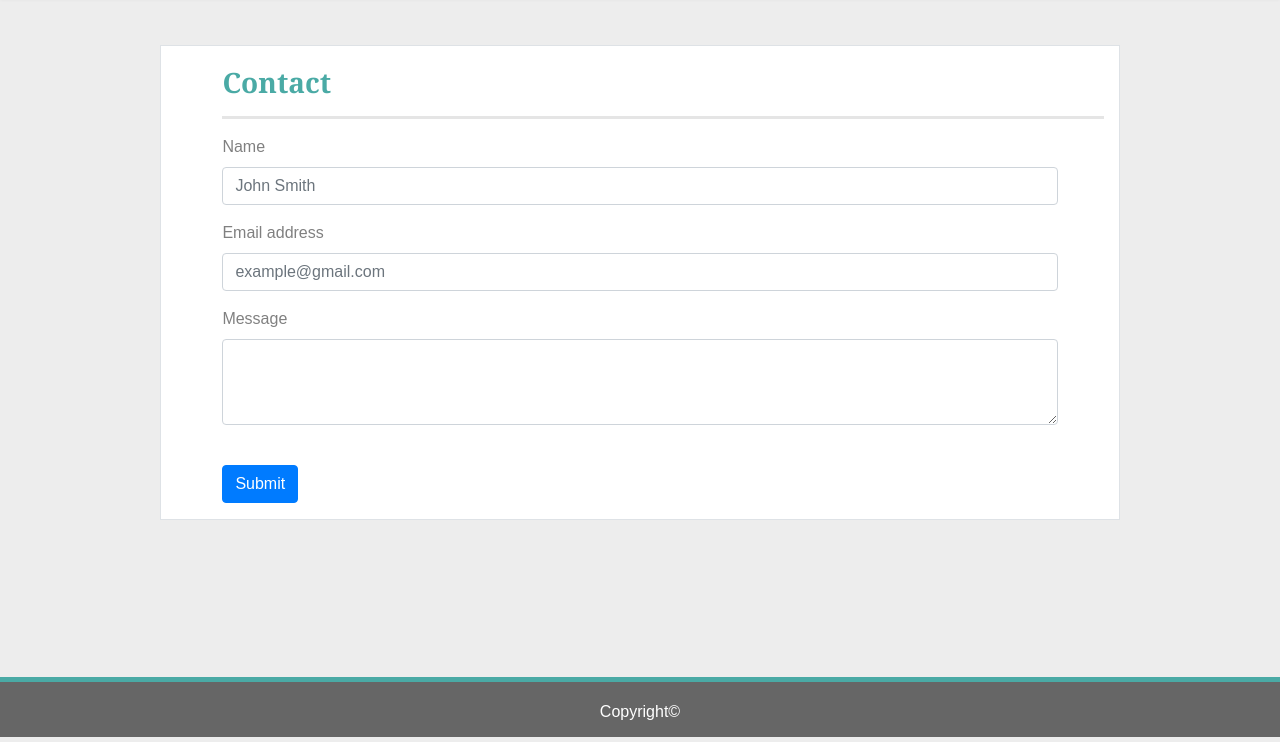
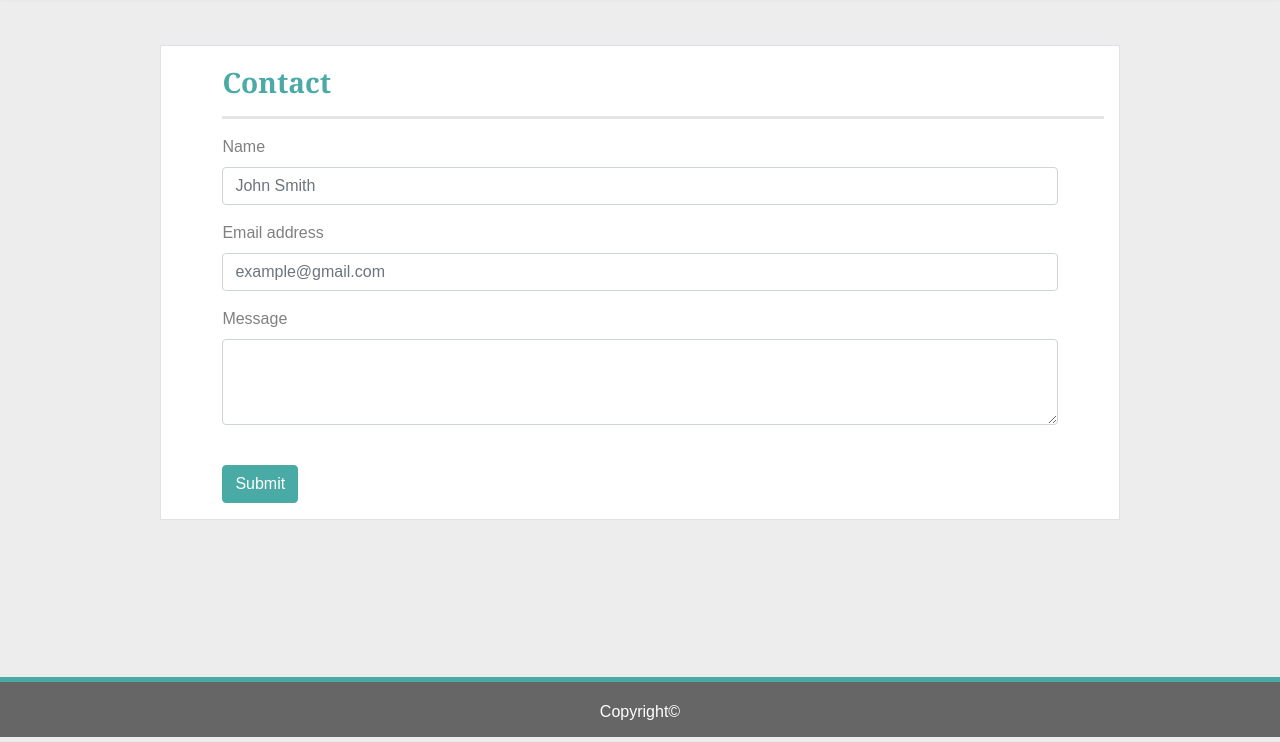
Before and after one commit to xlmnope/Basic-Portfolio, a plain HTML site: page contact.html in a window 1280 px wide. Shown: the part 63-805 px from the top of the page. Drawn offline with nearby package versions, Linux system fonts and the light colour scheme.

Commit message:
submit btn css styling

```diff
--- a/assets/css/style.css
+++ b/assets/css/style.css
@@ -42,6 +42,11 @@ h3 {
   padding: .5% 5% 1% 5%;
 }
 
+.btn-primary {
+  background-color:  #4aaaa5;
+  color: white;
+  border-color: #4aaaa5;
+}
 .footer {
   position: absolute;
   bottom: 0;
```
